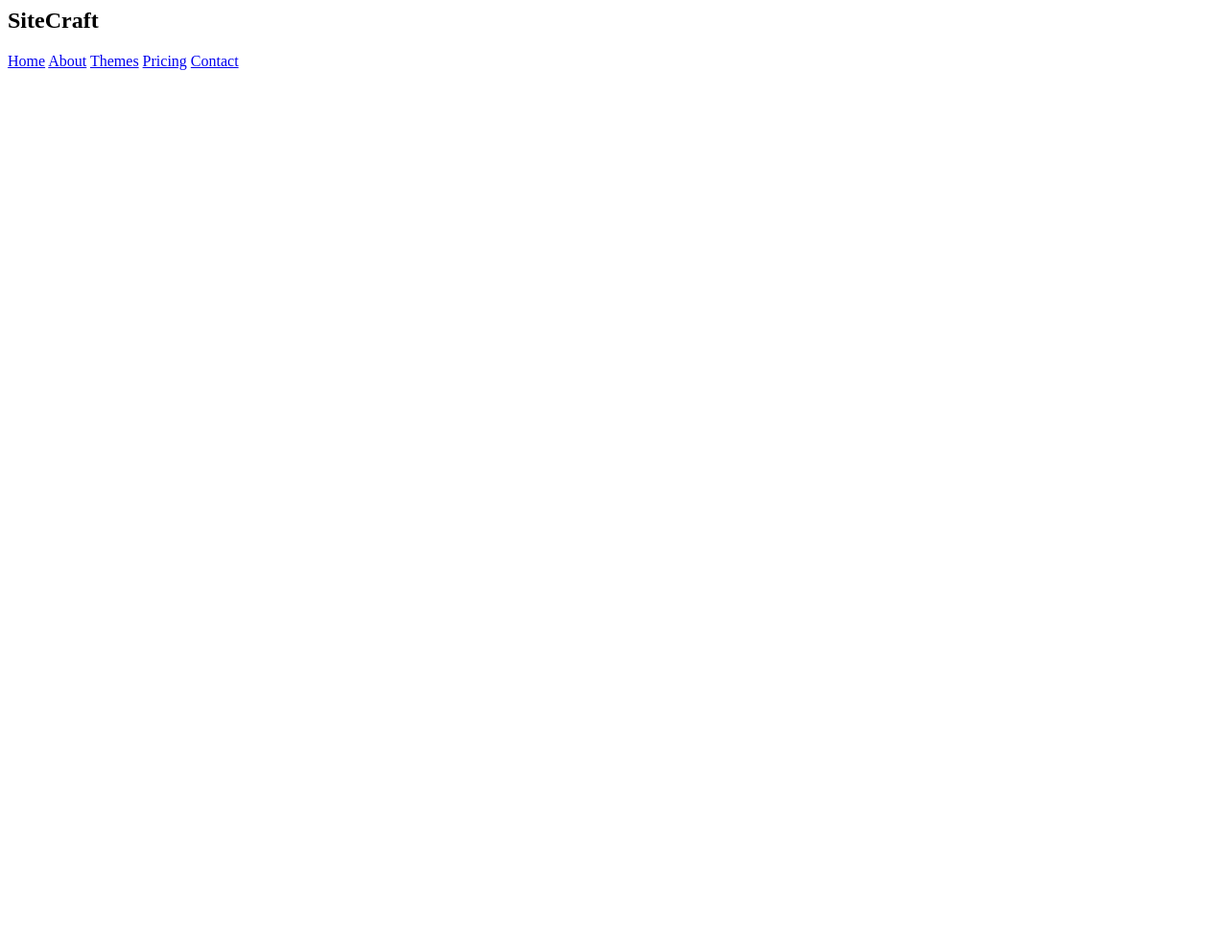
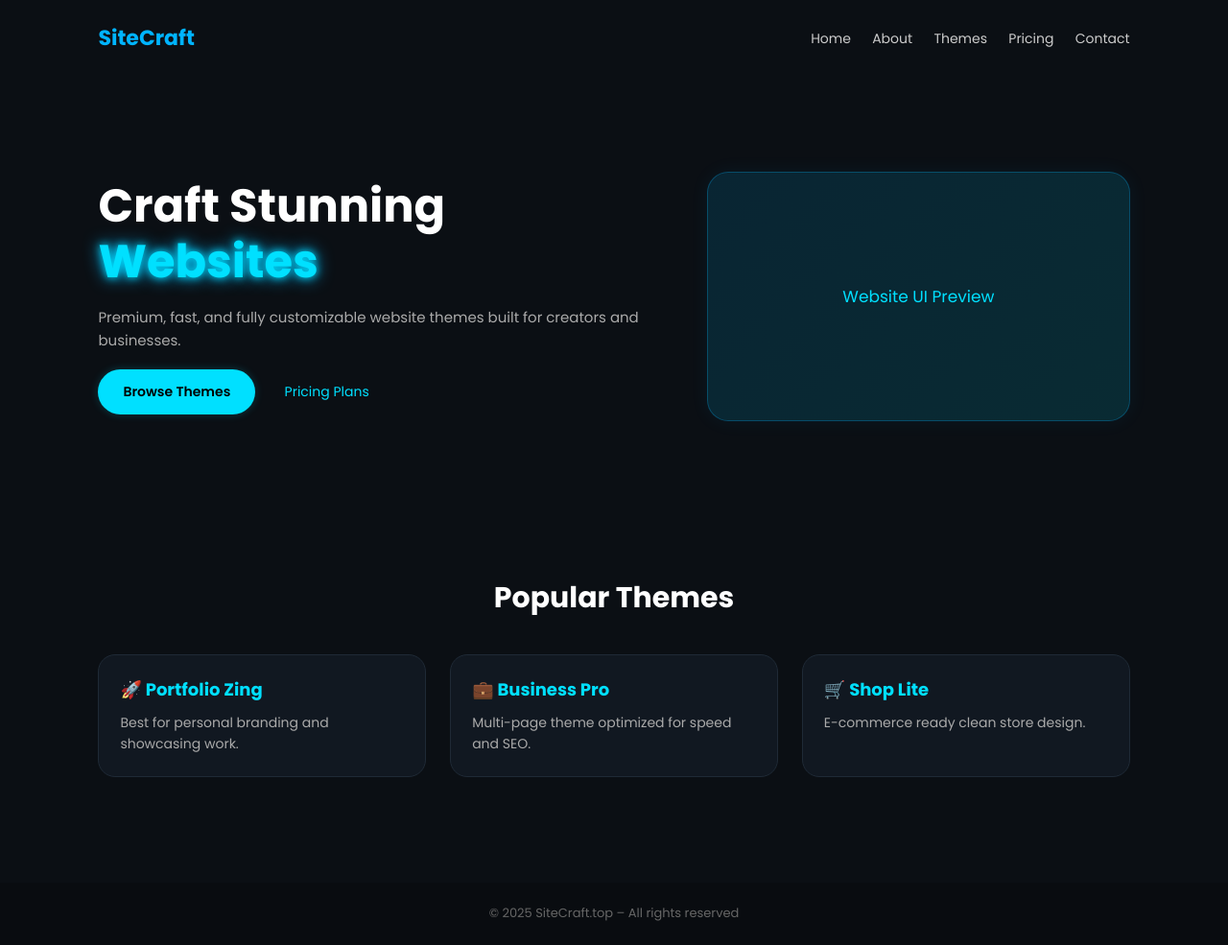
Before and after one commit to priyandharshan90715-glitch/web, a plain HTML site: page index.html in a window 1280 px wide. Shown: the whole page at 96% size. Before the commit the page ends 800 px from the top, so only its background shows below. Drawn offline with Linux system fonts and the light colour scheme.

Commit message:
Update index.html

```diff
--- a/index.html
+++ b/index.html
@@ -1,3 +1,71 @@
+<!DOCTYPE html>
+<html lang="en">
+<head>
+<meta charset="UTF-8">
+<meta name="viewport" content="width=device-width, initial-scale=1.0">
+<title>SiteCraft.top – Premium Website Themes</title>
+
+<link href="https://fonts.googleapis.com/css2?family=Poppins:wght@300;400;600;700&display=swap" rel="stylesheet">
+
+<style>
+*{ margin:0; padding:0; box-sizing:border-box; font-family:'Poppins',sans-serif; }
+
+body{ background:#0b0f14; color:#fff; line-height:1.6; }
+
+/* NAV */
+nav{ display:flex; justify-content:space-between; align-items:center; padding:22px 8%; }
+nav h1{ color:#00b4ff; font-weight:700; font-size:22px; }
+nav a{ color:#ccc; margin-left:18px; text-decoration:none; font-size:14px; }
+nav a:hover{ color:#00e0ff; }
+
+/* HERO */
+.hero{ display:flex; align-items:center; justify-content:space-between; padding:100px 8%; gap:40px; }
+.hero-text h2{ font-size:48px; line-height:1.2; }
+.hero-text span{ color:#00e0ff; text-shadow:0 0 8px #00e0ff,0 0 18px #00b4ff; }
+.hero-text p{ margin:18px 0; color:#aaa; font-size:15px; }
+.hero-text button{ padding:13px 26px; border:none; border-radius:30px; cursor:pointer; font-size:14px; }
+.btn-primary{ background:#00e0ff; color:#000; font-weight:600; box-shadow:0 0 10px #00e0ff33; }
+.btn-secondary{ background:transparent; color:#00e0ff; border:1px solid #00e0ff; }
+
+.hero-visual{
+  width:45%; height:260px;
+  background:linear-gradient(135deg,#00b4ff22,#00e0ff22);
+  border:1px solid #00b4ff44;
+  border-radius:22px;
+  display:flex; align-items:center; justify-content:center;
+  font-size:17px; color:#00e0ff;
+  box-shadow:0 0 20px #00b4ff11;
+}
+
+/* PREVIEW CARDS */
+.preview{ padding:60px 8%; text-align:center; }
+.preview h3{ font-size:30px; margin-bottom:35px; }
+.card-grid{ display:grid; grid-template-columns:repeat(auto-fit,minmax(250px,1fr)); gap:25px; }
+
+.card{
+  background:#111821; border:1px solid #1f2a36;
+  padding:22px; border-radius:18px;
+  text-align:left;
+  transition:0.3s;
+}
+.card:hover{ transform:translateY(-5px); border-color:#00e0ff66; }
+
+.card h4{ color:#00e0ff; margin-bottom:8px; font-size:18px; }
+.card p{ color:#aaa; font-size:14px; }
+
+/* FOOTER */
+footer{ background:#090c10; color:#666; font-size:13px; padding:22px; text-align:center; margin-top:50px; }
+
+/* RESPONSIVE */
+@media(max-width:900px){
+  .hero{ flex-direction:column; text-align:center; }
+  .hero-visual{ width:100%; }
+}
+</style>
+</head>
+
+<body>
+
 <nav>
   <h1>SiteCraft</h1>
   <div>
@@ -8,3 +76,39 @@
     <a href="contact.html">Contact</a>
   </div>
 </nav>
+
+<section class="hero">
+  <div class="hero-text">
+    <h2>Craft Stunning <span>Websites</span></h2>
+    <p>Premium, fast, and fully customizable website themes built for creators and businesses.</p>
+    <button class="btn-primary" onclick="location.href='themes.html'">Browse Themes</button>
+    <button class="btn-secondary" onclick="location.href='pricing.html'">Pricing Plans</button>
+  </div>
+
+  <div class="hero-visual">Website UI Preview</div>
+</section>
+
+<section class="preview">
+  <h3>Popular Themes</h3>
+  <div class="card-grid">
+    <div class="card">
+      <h4>🚀 Portfolio Zing</h4>
+      <p>Best for personal branding and showcasing work.</p>
+    </div>
+    <div class="card">
+      <h4>💼 Business Pro</h4>
+      <p>Multi-page theme optimized for speed and SEO.</p>
+    </div>
+    <div class="card">
+      <h4>🛒 Shop Lite</h4>
+      <p>E-commerce ready clean store design.</p>
+    </div>
+  </div>
+</section>
+
+<footer>
+  © 2025 SiteCraft.top – All rights reserved
+</footer>
+
+</body>
+</html>
```
